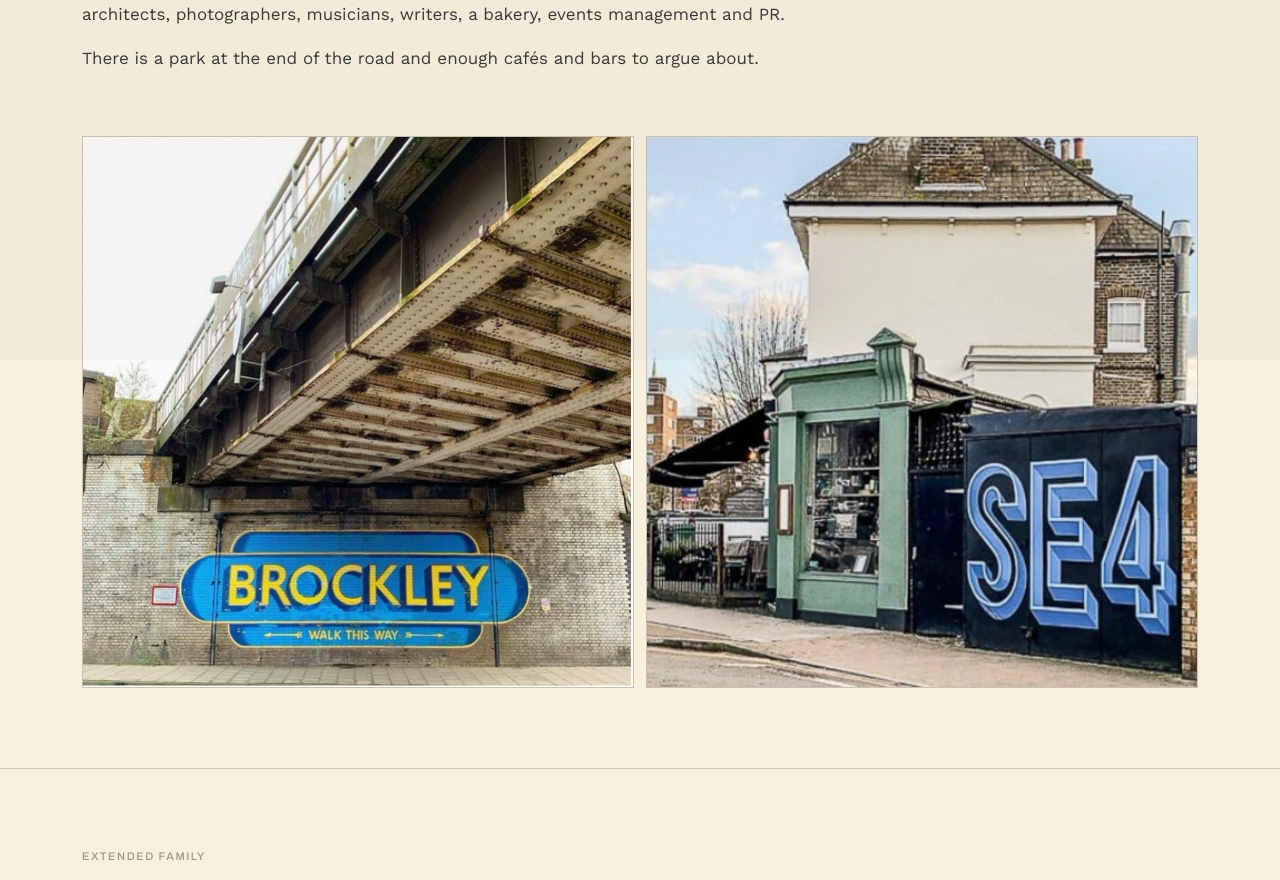
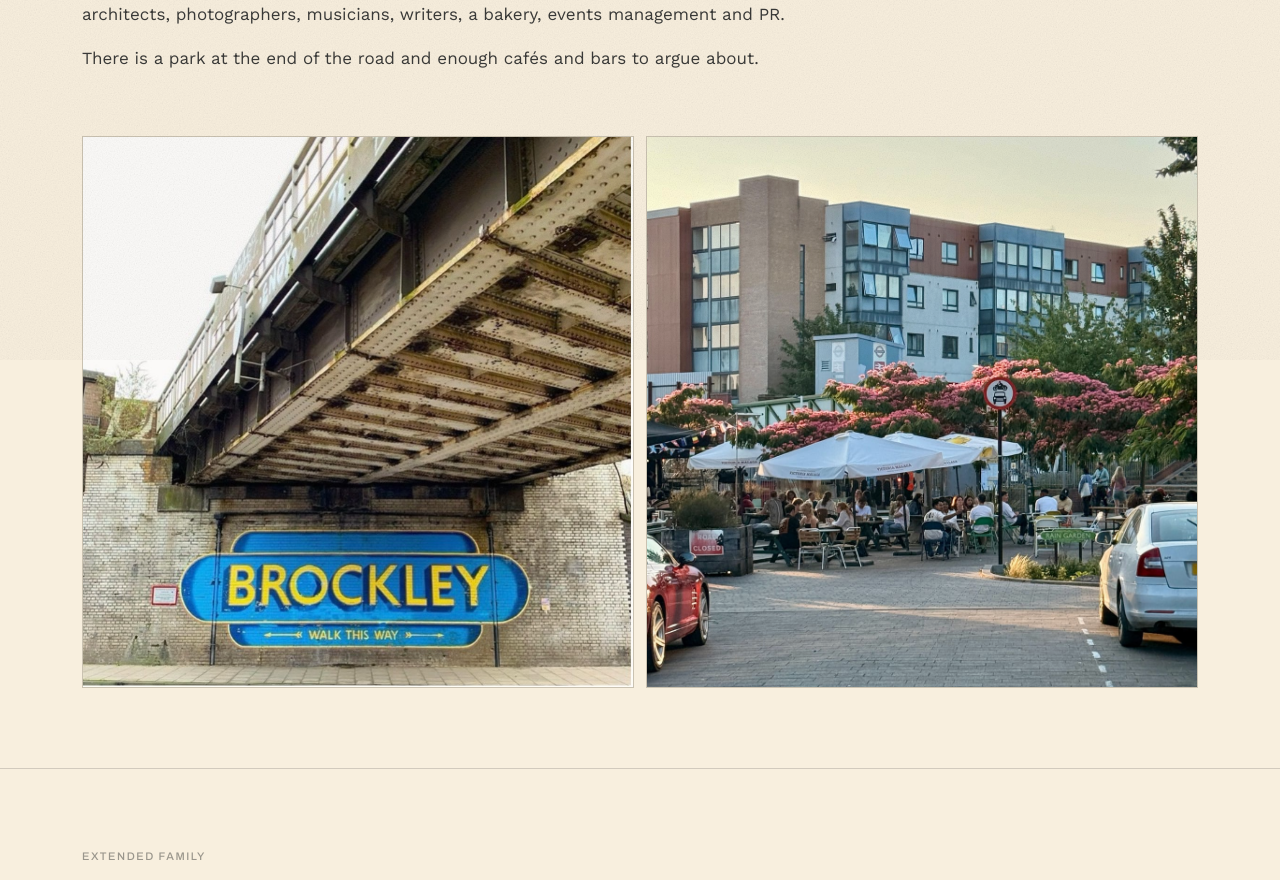
Before and after one commit to careywilletts/brockley-fields, a Next.js app: page /community in a window 1280 px wide. Shown: the part 440-1320 px from the top of the page. Built offline with nearby package versions, Linux system fonts and the light colour scheme.

Commit message:
Replace SE4 mural with Brockley street terrace photo on community page

```diff
--- a/app/community/page.tsx
+++ b/app/community/page.tsx
@@ -39,8 +39,8 @@ export default function CommunityPage() {
         }
       />
 
-      {/* Both images are close to square, so an equal pair keeps the murals
-          intact rather than cropping them to a wider ratio. */}
+      {/* An equal pair on a square crop: the Brockley bridge mural beside a
+          summer evening on the neighbourhood's road-closed street terrace. */}
       <Container className="pb-14 sm:pb-20">
         <div className="grid grid-cols-1 gap-3 sm:grid-cols-2">
           <Photo
@@ -51,8 +51,8 @@ export default function CommunityPage() {
             priority
           />
           <Photo
-            src="/images/se4.jpg"
-            alt="A green corner shop in Brockley beside gates painted with a large blue SE4 mural"
+            src="/images/brockley-street.jpg"
+            alt="A summer evening on a road-closed Brockley street: people sitting at outdoor tables under white Victoria Málaga parasols, with pink-flowering trees and apartment blocks behind"
             className="border-foreground/20 aspect-square border"
             sizes="(min-width: 640px) 45vw, 100vw"
           />
```
Also changed, not shown: public/images/brockley-street.jpg (added), public/images/se4.jpg (deleted).
